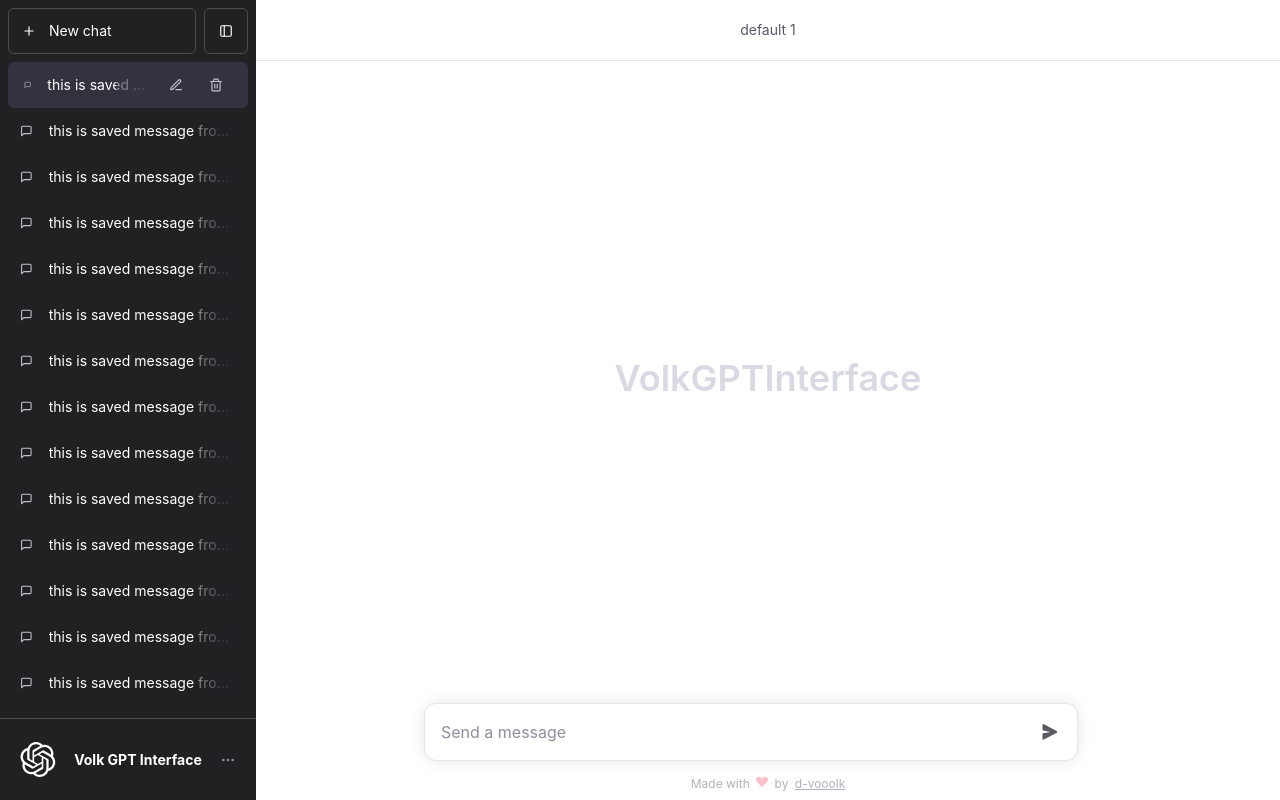
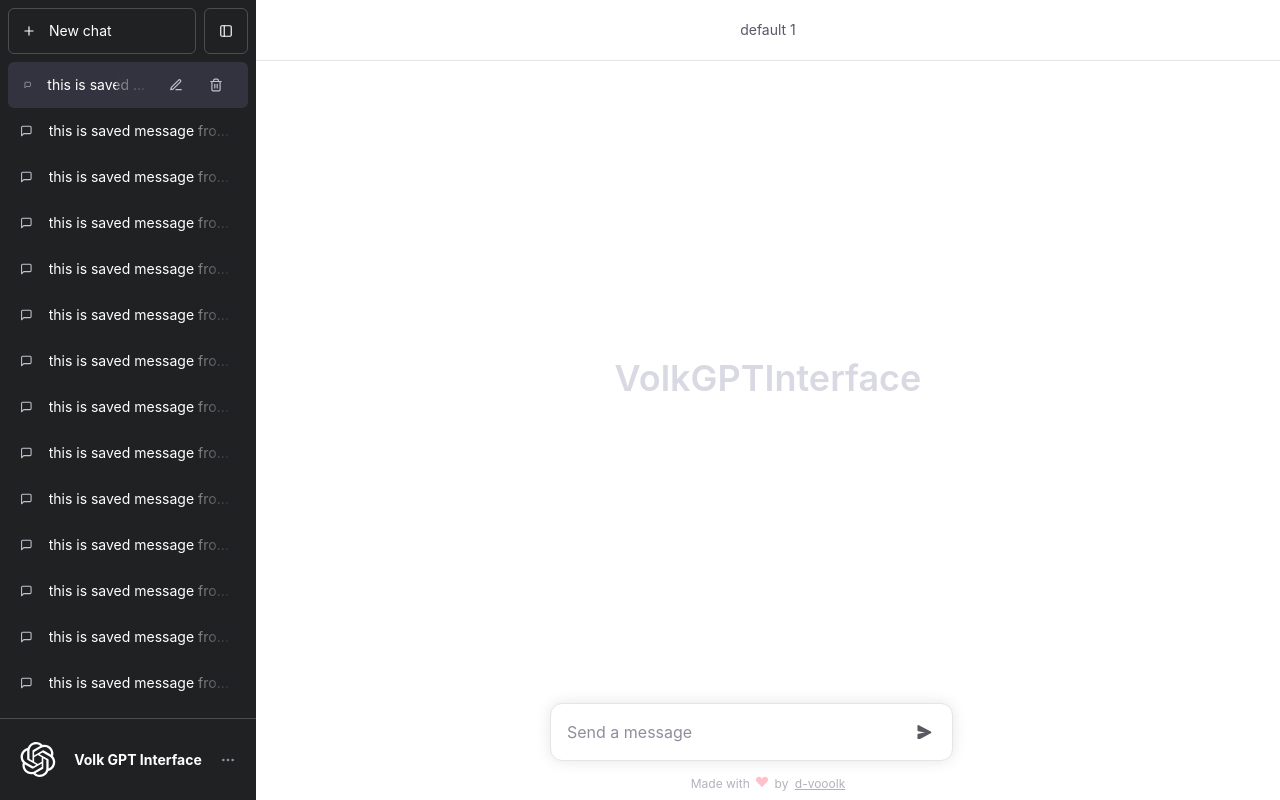
Before and after one commit to d-vooolk/volk_gpt_interface, a React (Create React App) app: page / in a window 1280 px wide. Built offline with nearby package versions, Linux system fonts and the light colour scheme.

Commit message:
fix input width

```diff
--- a/src/components/WorkSpace/components/RequestInput/index.jsx
+++ b/src/components/WorkSpace/components/RequestInput/index.jsx
@@ -9,9 +9,7 @@ const RequestInput = () => {
     const [isActiveSendButton, setIsActiveSendButton] = useState(false);
 
     const handleChange = (event) => setValue(event.target.value);
-    const checkValue = (event) => event.target.value
-        ? setIsActiveSendButton(true)
-        : setIsActiveSendButton(false);
+    const checkValue = (event) => setIsActiveSendButton(!!event.target.value);
 
     return (
         <div className="input-wrapper">
--- a/src/components/WorkSpace/components/RequestInput/styles.scss
+++ b/src/components/WorkSpace/components/RequestInput/styles.scss
@@ -21,7 +21,7 @@
 }
 
 .input-wrapper {
-  width: 100%;
+  width: 75%;
   padding: 0 10rem;
   box-sizing: border-box;
   display: flex;
```
